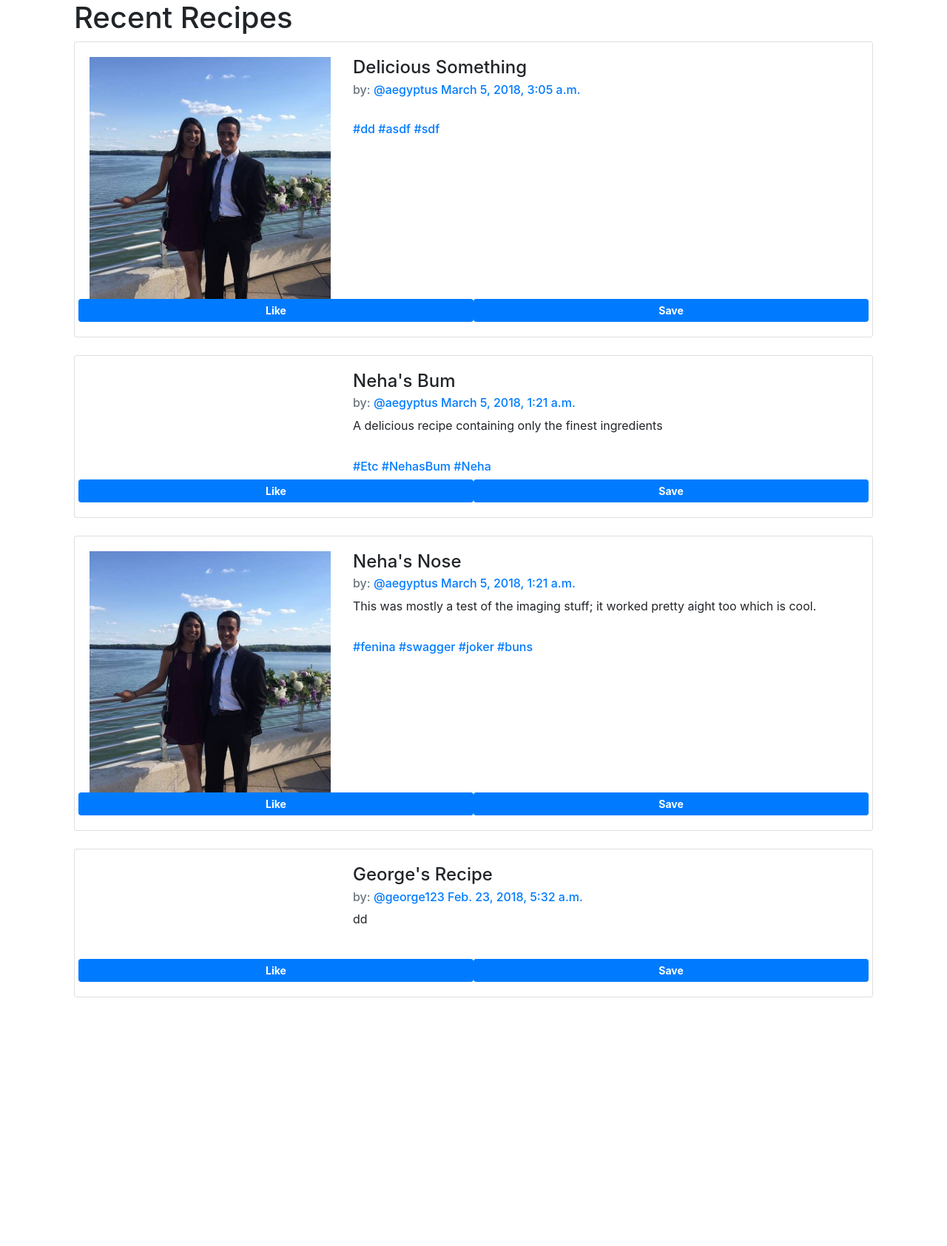
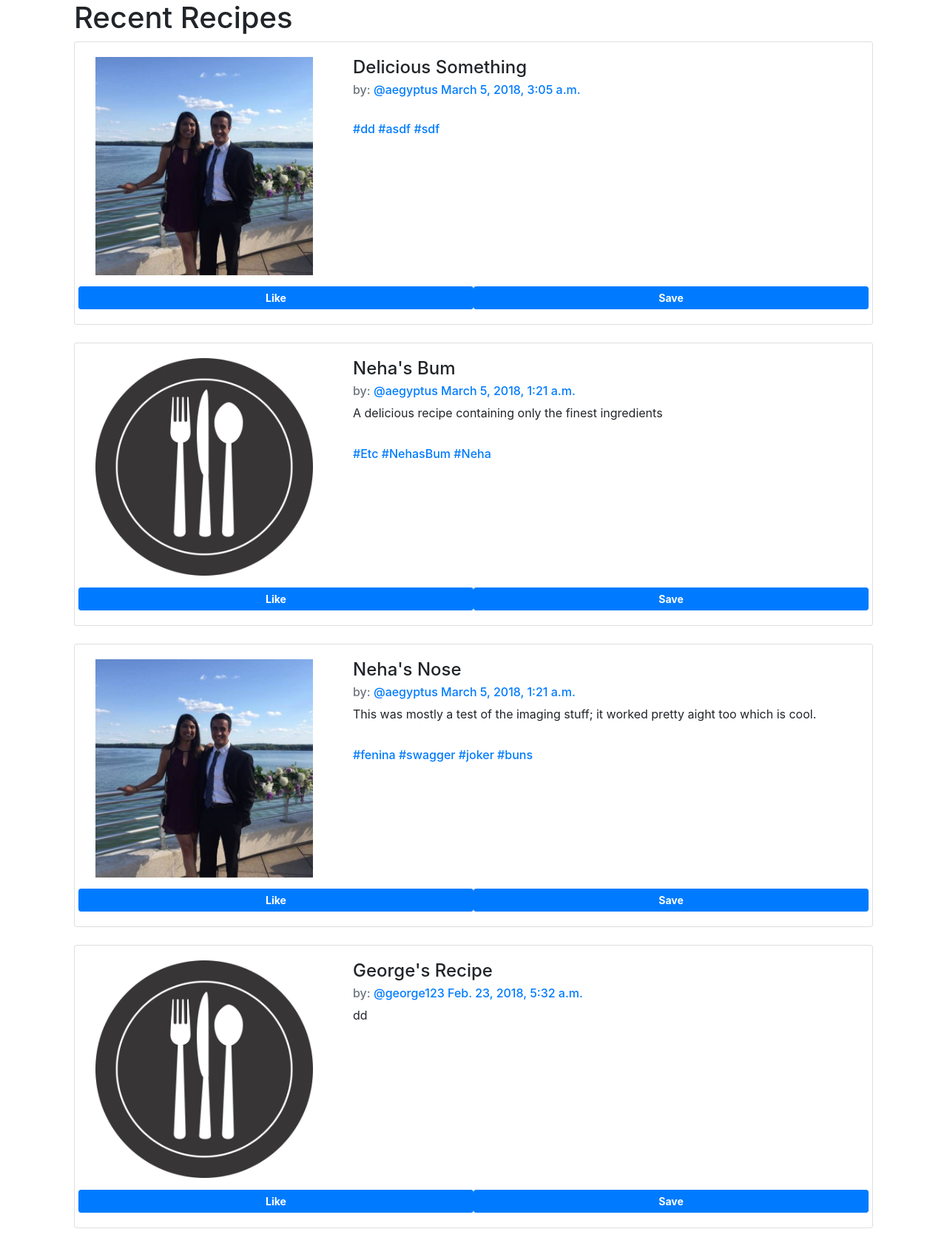
Before and after one commit to AntSedarous/RecipeApp, a Django app: page /recipies/list/ in a window 1280 px wide. Shown: the part 56-1740 px from the top of the page at 74% size. Before the commit the page ends 1404 px from the top, so only its background shows below. Run offline with Django 3.2, Linux system fonts and the light colour scheme; data comes from the database, SQL or seed files in the repository; parts of the project's set-up code (start-up, migrations or seed data) failed here and were passed over; some libraries are stand-ins or nearby versions.

Commit message:
Added backup images; implemented for recipes

```diff
--- a/recipies/templates/recipies/_recipe.html
+++ b/recipies/templates/recipies/_recipe.html
@@ -1,4 +1,5 @@
 {% load app_filters %}
+{% load staticfiles %}
 <div class="card">
   <div class="card-body">
       {% if user.is_authenticated and recipe.user == user %}
@@ -21,8 +22,11 @@
 <div class='row'>
   <div class='col-md-4'>
     {% if recipe.pic %}
-      <img src="{{ recipe.pic.url }}" style='height: 100%; width: 100%; object-fit: contain' alt='blah' />
+      <img src="{{ recipe.pic.url }}" style='height: 95%; width: 95%; object-fit: contain'
+      />
     {% else %}
+    <img src="{% static 'images/FoodPlate.png' %}" style='height: 95%; width: 95%; object-fit: contain'
+    />
     {% endif %}
   </div>
 
```
Also changed, not shown: static/images/ChefHat.png (added), static/images/FoodPlate.png (added), 2 other files.
